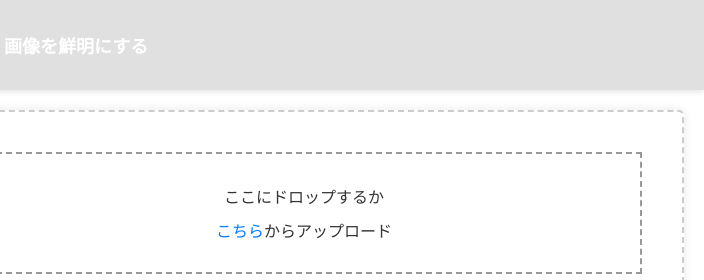
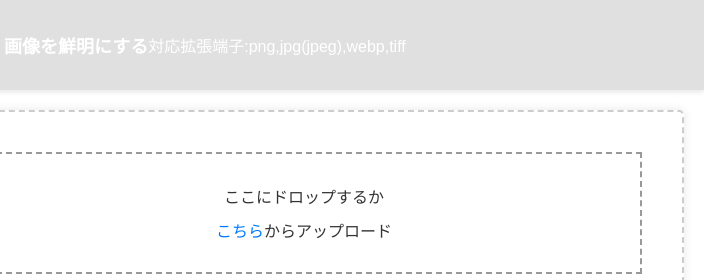
Before and after one commit to dev-Kanade/imgup, an Electron app: page index.html in a window 800 px wide. Shown: the top 280 px of the page, 96-800 px from the left. Drawn offline with Linux system fonts and the light colour scheme.

Commit message:
対応拡張端子の定義

```diff
--- a/index.html
+++ b/index.html
@@ -32,6 +32,7 @@
   <div class="header" id="header">
     <img src="https://icon-pit.com/wp-content/uploads/2018/12/haguruma_gear_icon_3737.png" alt="Settings" id="settingsIcon" style="width: 70px; height: 70px; cursor: pointer;" onclick="window.location.href='./data/setting/index.html'">
     <h1>画像を鮮明にする</h1>
+    <p>対応拡張端子:png,jpg(jpeg),webp,tiff</p>
   </div>
   <div class="content" id="content">
     <div class="drop-zone" id="dropZone">
```
